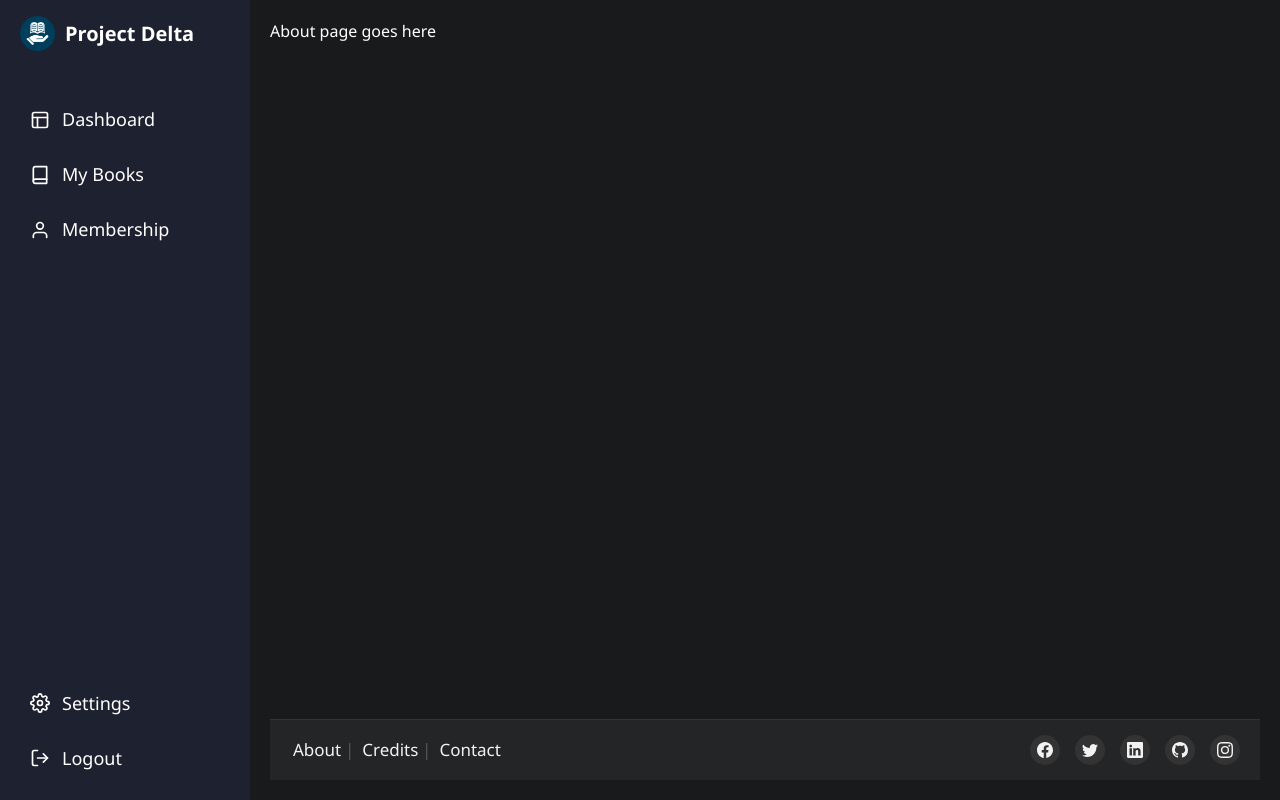
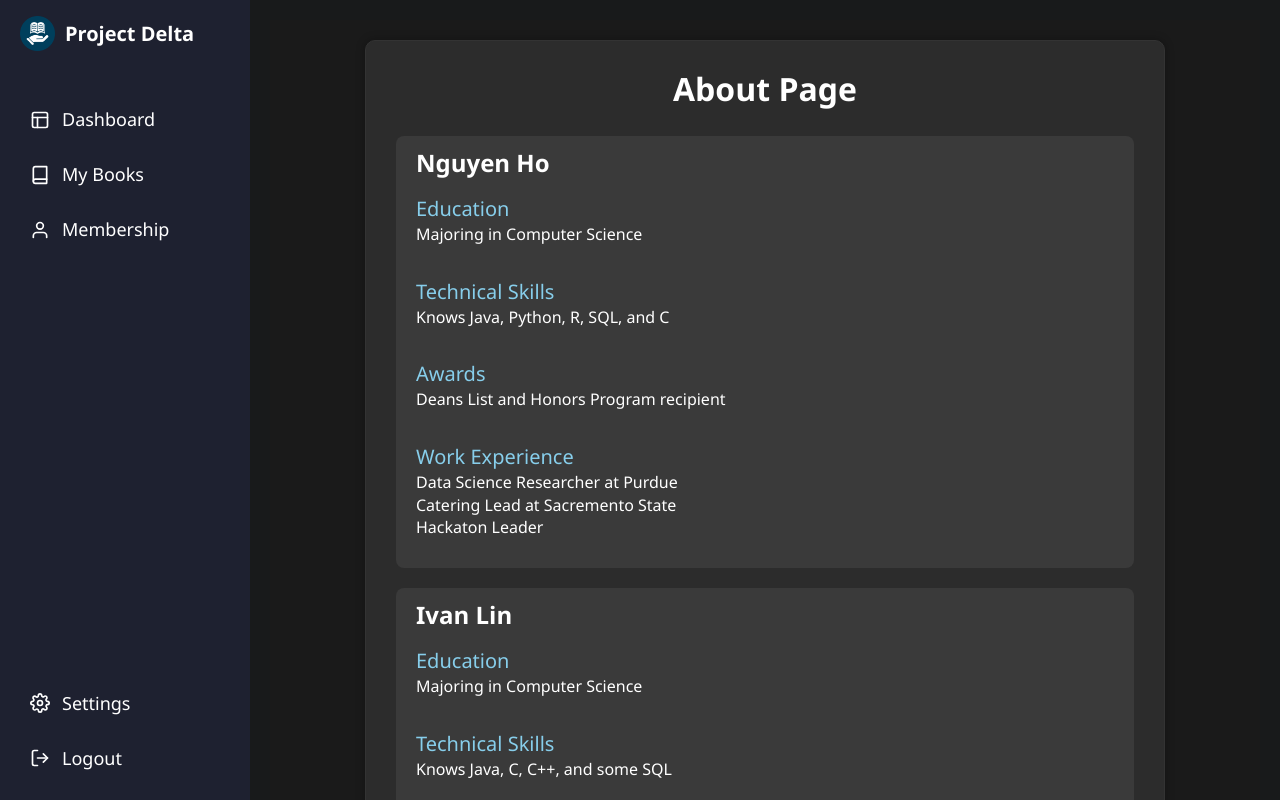
Before and after one commit to blinkatl/CSC-131-Project, a React (Vite) app in the folder frontend/: page /about in a window 1280 px wide. Built offline with nearby package versions, Linux system fonts and the light colour scheme.

Commit message:
Fix about page

```diff
--- a/frontend/src/About.jsx
+++ b/frontend/src/About.jsx
@@ -1,7 +1,142 @@
 import React from 'react';
 
 function About() {
-    return <>About page goes here</>;
+
+    const teamMembers = [
+        {
+            name: "Nguyen Ho",
+            skills: [
+              { type: "Education", detail: "Majoring in Computer Science" },
+              { type: "Technical Skills", detail: "Knows Java, Python, R, SQL, and C" },
+              { type: "Awards", detail: "Deans List and Honors Program recipient"},
+              { type: "Work Experience", detail: "Data Science Researcher at Purdue", detail2: "Catering Lead at Sacremento State", detail3: "Hackaton Leader" },
+            ],
+          },
+        {
+          name: "Ivan Lin",
+          skills: [
+            { type: "Education", detail: "Majoring in Computer Science"},
+            { type: "Technical Skills", detail: "Knows Java, C, C++, and some SQL" },
+          ],
+        },
+        {
+          name: "Daniel Balolong",
+          skills: [
+            { type: "Education", detail: "Majoring in Computer Science" },
+            { type: "Technical Skills", detail: "Git, Javascript, Java, C++, PostgreSQL, Nodejs, Express, React" },
+          ],
+        },
+        {
+            name: "Bao Truong",
+            skills: [
+              { type: "Education", detail: "Majoring in Computer Science with emphasis on software systems"},
+              { type: "Technical Skills", detail: "Knows Java", detail2: "Learning about Data Privacy and User Data Protection"},
+            ],
+        },
+        {
+          name: "Samuel Worchester",
+          skills: [
+            { type: "Education", detail: "Majoring in Computer Science" },
+            { type: "Technical Skills", detail: "Knows Java, C, C++, and Linux" },
+          ],
+        },
+        {
+          name: "Griffin Johnson",
+          skills: [
+            { type: "Education", detail: "Majoring in Computer Science", detail2: "Has an Associates in Computer Science from Folsom" },
+            { type: "Technical Skills", detail: "Knows C++ and some Java and C" },
+          ],
+        },
+        {
+          name: "Richard Chao",
+          skills: [
+            { type: "Education", detail: "Majoring in Computer Science" },
+            { type: "Technical Skills", detail: "Knows Java, bit of Python and Javascript" },
+          ],
+        },
+        {
+          name: "Michael Nguyen",
+          skills: [
+            { type: "Education", detail: "Majoring in Computer Science" },
+          ],
+        }
+      ];
+
+      const styles = {
+        page: {
+          display: 'flex',
+          justifyContent: 'center',
+          alignItems: 'center',
+          minHeight: '80vh',
+          backgroundColor: '#1a1a1a',
+          color: 'white',
+          padding: '20px'
+        },
+        container: {
+          maxWidth: '800px',
+          width: '100%',
+          padding: '30px',
+          border: '1px solid #333',
+          borderRadius: '10px',
+          boxShadow: '0 0 10px rgba(0, 0, 0, 0.3)',
+          backgroundColor: '#2c2c2c'
+        },
+        heading: {
+          textAlign: 'center',
+          color: 'white',
+          marginBottom: '30px',
+          fontSize: '32px'
+        },
+        card: {
+          backgroundColor: '#3a3a3a',
+          padding: '20px',
+          borderRadius: '8px',
+          marginBottom: '20px'
+        },
+        name: {
+          fontSize: '24px',
+          fontWeight: 'bold',
+          marginTop: '-10px',
+          marginBottom: '15px'
+        },
+        aboutItem: {
+          marginBottom: '10px',
+          textAlign: 'left'
+        },
+        itemSkillType: {
+          fontSize: '20px',
+          color: 'skyblue'
+        },
+        itemDetail: {
+          fontSize: '16px',
+          color: 'white'
+        }
+      };
+
+      const AboutItem = ({ item }) => (
+        <div style={styles.aboutItem}>
+          <div style={styles.itemSkillType}>{item.type}</div>
+          <div style={styles.itemDetail}>{item.detail}<br/>{item.detail2}<br/>{item.detail3}</div>
+        </div>
+      );
+
+      return (
+        <div style={styles.page}>
+          <form style={styles.container}>
+            <h1 style={styles.heading}>About Page</h1>
+            {teamMembers.map((member, index) => (
+              <div key={index} style={styles.card}>
+                <h2 style={styles.name}>{member.name}</h2>
+                <div>
+                  {member.skills.map((item, idx) => (
+                    <AboutItem key={idx} item={item} />
+                  ))}
+                </div>
+              </div>
+            ))}
+          </form>
+        </div>
+      );
 }
 
 export default About;
```
Also changed, not shown: 1 other file (tests, documents, lock files or other folders).
